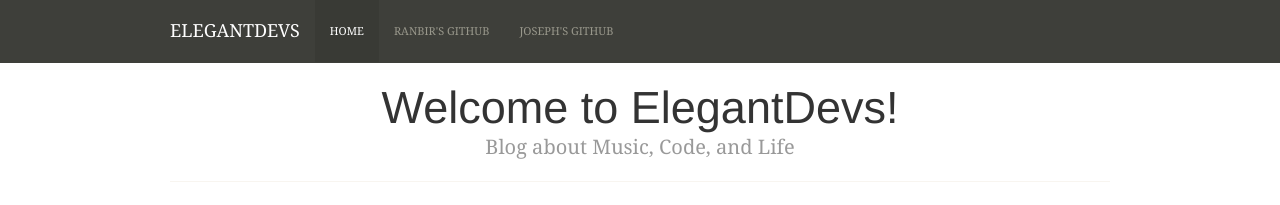
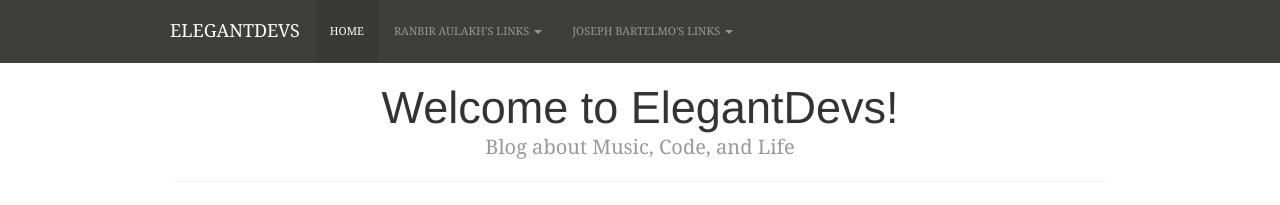
Before and after one commit to RanbirAulakh/elegant.io, a Jekyll site: the page built from index.html, in a window 1280 px wide. Shown: the top 205 px of the page. Built offline with Jekyll 4.4.1, drawn with Linux system fonts in a browser that asks for light colours; nearby versions of some CDN libraries.

Commit message:
Added more links in Navbar

```diff
--- a/_includes/header.html
+++ b/_includes/header.html
@@ -12,8 +12,22 @@
         <div class="navbar-collapse collapse" id="navbar">
             <ul class="nav navbar-nav">
                 <li class="active"><a href="/">Home</a></li>
-                <li><a href="https://github.com/ranbiraulakh">Ranbir's Github</a></li>
-                <li><a href="https://github.com/JoeBartelmo">Joseph's Github</a></li>
+                <li class="dropdown">
+                    <a href="#" class="dropdown-toggle" data-toggle="dropdown" role="button" aria-haspopup="true" aria-expanded="false">Ranbir Aulakh's Links <span class="caret"></span></a>
+                    <ul class="dropdown-menu">
+                        <li><a href="ranbir_resume.html">Resume</a></li>
+                        <li><a href="https://www.linkedin.com/in/ranbiraulakh">Linkedin</a></li>
+                        <li><a href="https://github.com/ranbiraulakh">Github</a></li>
+                    </ul>
+                </li>
+                <li class="dropdown">
+                    <a href="#" class="dropdown-toggle" data-toggle="dropdown" role="button" aria-haspopup="true" aria-expanded="false">Joseph Bartelmo's Links <span class="caret"></span></a>
+                    <ul class="dropdown-menu">
+                        <li><a href="joseph_resume.html">Resume</a></li>
+                        <li><a href="https://www.linkedin.com/in/joseph-bartelmo-949547a7">Linkedin</a></li>
+                        <li><a href="https://github.com/JoeBartelmo">Github</a></li>
+                    </ul>
+                </li>
             </ul>
         </div>
     </div>
```
